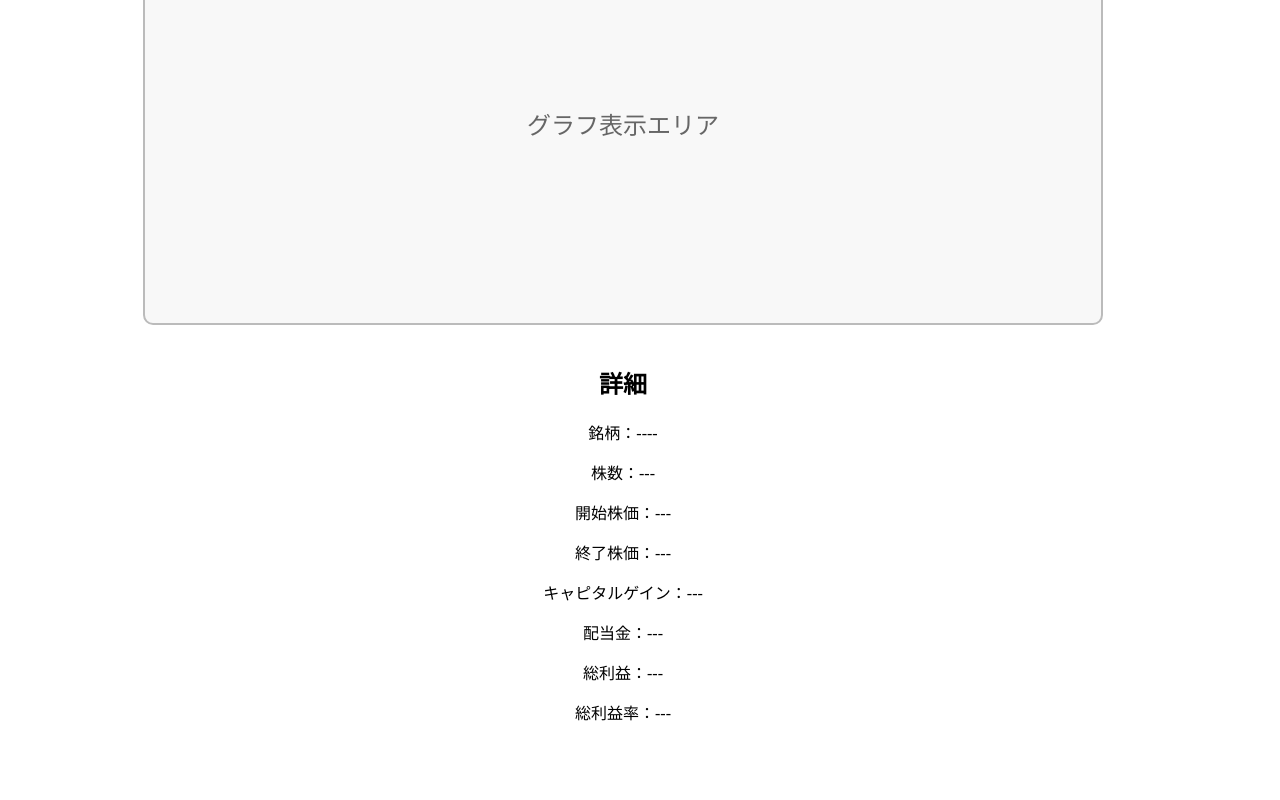
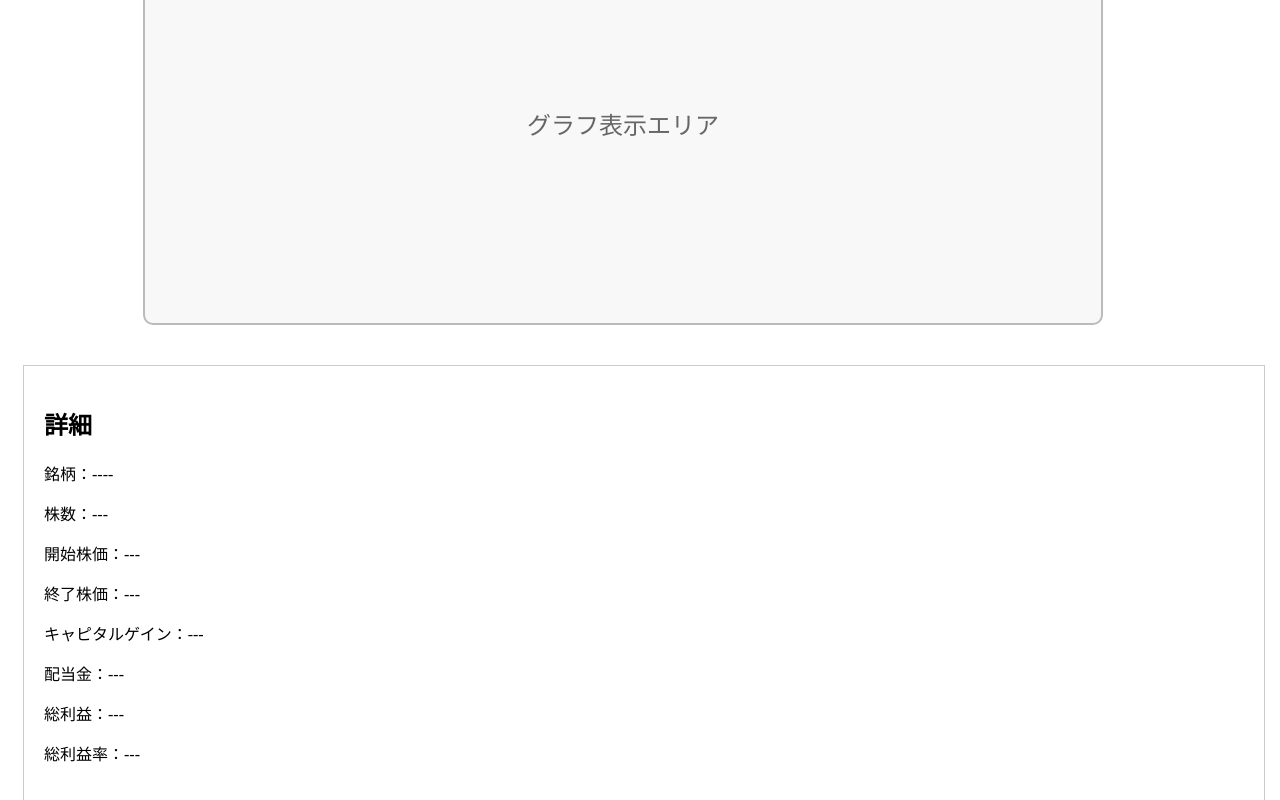
Before and after one commit to k-lib-jpg/Compound-Ticker, a React (Vite) app in the folder frontend/: page / in a window 1280 px wide. Shown: the part 549-1349 px from the top of the page. Before the commit the page ends 1297 px from the top, so only its background shows below. Built offline with nearby package versions, Linux system fonts and the light colour scheme; no server answers.

Commit message:
adding stock-details css and html

```diff
--- a/frontend/src/App.css
+++ b/frontend/src/App.css
@@ -70,3 +70,12 @@
   color: #666;
   font-size: 24px;
 }
+.stock-details {
+  width: 100%;
+  border: 1px solid #ccc;
+  padding: 20px;
+  margin: 20px;
+  text-align: left;
+  margin-left: 0;
+  align-self: flex-start;
+}
--- a/frontend/src/App.tsx
+++ b/frontend/src/App.tsx
@@ -79,7 +79,7 @@ const App = () =>  {
             グラフ表示エリア
           </div>
         </section>
-        <section>
+        <section className="stock-details">
           <h2>詳細</h2>
           <p>銘柄：----</p>
           <p>株数：---</p>
```
Lines whose indentation alone changed are shown as unchanged.
